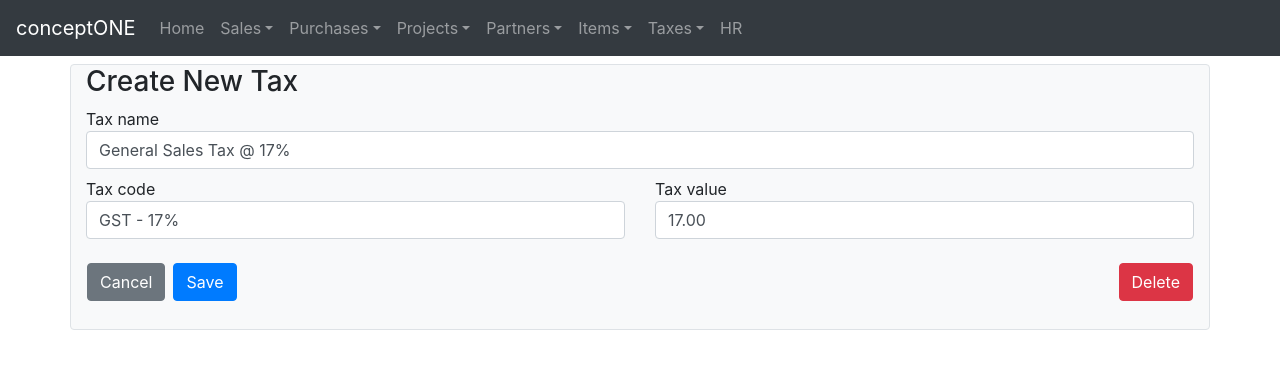
After one commit to asifmanan/conceptone, a Django app: page /taxrates/update/1/ in a window 1280 px wide. The commit adds this page. Shown: the top 369 px of the page. Run offline with Django 3.2, Linux system fonts and the light colour scheme; data comes from the database, SQL or seed files in the repository; both versions use the stored data as it was after the commit; some libraries are stand-ins or nearby versions.

Commit message:
tax crud implemented

```diff
--- a/conceptone/crudbasic/admin.py
+++ b/conceptone/crudbasic/admin.py
@@ -1,7 +1,8 @@
 from django.contrib import admin
-from crudbasic.models import Customers, Suppliers, Projects, Items
+from crudbasic.models import Customers, Suppliers, Projects, Items, TaxRate
 # Register your models here.
 admin.site.register(Customers)
 admin.site.register(Suppliers)
 admin.site.register(Projects)
 admin.site.register(Items)
+admin.site.register(TaxRate)
--- a/conceptone/crudbasic/forms.py
+++ b/conceptone/crudbasic/forms.py
@@ -5,8 +5,21 @@ from crudbasic.models import (Customers,
                                 Projects,
                                 Items,
                                 OrderItem,
-                                PurchaseOrder,)
+                                PurchaseOrder,
+                                TaxRate,
+                                )
 from crudbasic.basic_functions import get_col_heads
+
+class TaxRateForm(forms.ModelForm):
+    tax_value = forms.DecimalField(max_digits=5,decimal_places=2,initial=0.00,widget=forms.TextInput(attrs={'class': 'form-control'}))
+    class Meta:
+        model = TaxRate
+        fields = '__all__'
+        widgets = {
+                'tax_name':forms.TextInput(attrs={'class':'form-control'}),
+                'tax_code':forms.TextInput(attrs={'class':'form-control'}),
+                # 'tax_value':forms.NumberInput(attrs={'class':'form-control'}),
+                }
 
 class PurchaseOrderForm(forms.ModelForm):
     class Meta:
--- a/conceptone/crudbasic/models.py
+++ b/conceptone/crudbasic/models.py
@@ -81,16 +81,22 @@ class Items(models.Model):
     def this_class_name(self):
         return 'Item'
 
-class TaxTable(models.Model):
+class TaxRate(models.Model):
+    tax_code = models.CharField(max_length=16)
     tax_name = models.CharField(max_length=64)
     tax_value = models.DecimalField(max_digits=5, decimal_places=2)
+    created_on = models.DateTimeField(auto_now_add=True)
+    updated_on = models.DateTimeField(auto_now=True)
+
+    def __str__(self):
+        return self.tax_name
 
 class PurchaseOrder(models.Model):
     po_number = models.CharField(max_length=16)
     po_date = models.DateField()
     po_supplier = models.ForeignKey(Suppliers, on_delete=models.PROTECT)
     po_amount = models.DecimalField(max_digits=14, decimal_places=2)
-    po_tax = models.ForeignKey(TaxTable, on_delete=models.PROTECT)
+    po_tax = models.ForeignKey(TaxRate, on_delete=models.PROTECT)
     # po_payment_status
     created_on = models.DateTimeField(auto_now_add=True)
     updated_on = models.DateTimeField(auto_now=True)
--- a/conceptone/crudbasic/urls.py
+++ b/conceptone/crudbasic/urls.py
@@ -9,19 +9,23 @@ urlpatterns=[
     path('suppliers/',views.SupplierView.as_view(),name='suppliers'),
     path('items/',views.ItemView.as_view(),name='items'),
     path('projects/',views.ProjectView.as_view(),name='projects'),
+    path('taxrates/',views.TaxRateView.as_view(),name='taxrates'),
 
     path('createcustomer/',views.CreateCustomerView.as_view(),name='createcustomer'),
     path('createsupplier/',views.CreateSupplierView.as_view(),name='createsupplier'),
     path('createitem/',views.CreateItemView.as_view(),name='createitem'),
     path('createproject/',views.CreateProjectView.as_view(),name='createproject'),
+    path('createtax/',views.CreateTaxRateView.as_view(),name='createtax'),
 
     path('customers/update/<int:pk>/',views.UpdateCustomerView.as_view(),name='updatecustomer'),
     path('suppliers/update/<int:pk>/',views.UpdateSupplierView.as_view(),name='updatesupplier'),
     path('items/update/<int:pk>/',views.UpdateItemView.as_view(),name='updateitem'),
     path('projects/update/<int:pk>/',views.UpdateProjectView.as_view(),name='updateproject'),
+    path('taxrates/update/<int:pk>/',views.UpdateTaxRateView.as_view(),name='updatetaxrate'),
 
     path('customers/delete/<int:pk>',views.DeleteCustomerView.as_view(),name='customerdelete'),
     path('suppliers/delete/<int:pk>',views.DeleteSupplierView.as_view(),name='supplierdelete'),
     path('items/delete/<int:pk>',views.DeleteItemView.as_view(),name='itemdelete'),
     path('projects/delete/<int:pk>',views.DeleteProjectView.as_view(),name='projectdelete'),
+    path('taxrates/delete/<int:pk>',views.DeleteTaxRateView.as_view(),name='taxratedelete'),
 ]
--- a/conceptone/crudbasic/views.py
+++ b/conceptone/crudbasic/views.py
@@ -1,7 +1,20 @@
 from django.shortcuts import render, redirect
 from django.urls import reverse, reverse_lazy
-from crudbasic.models import Customers, Suppliers, Projects, Items
-from crudbasic.forms import CustomerForm, SupplierForm, ProjectForm, ItemForm, BasicSearch
+from crudbasic.models import (
+                                Customers,
+                                Suppliers,
+                                Projects,
+                                Items,
+                                TaxRate,
+                            )
+from crudbasic.forms import (
+                                CustomerForm,
+                                SupplierForm,
+                                ProjectForm,
+                                ItemForm,
+                                TaxRateForm,
+                                BasicSearch,
+                            )
 from django.utils import translation
 from django.views.generic import View, TemplateView, ListView, DetailView, CreateView, UpdateView, DeleteView
 from crudbasic.basic_functions import get_col_heads
@@ -12,6 +25,26 @@ class IndexView(TemplateView):
     def get_context_data(self,**kwargs):
         context = super().get_context_data(**kwargs)
         context['page_title'] = ''
+        return context
+
+class TaxRateView(ListView):
+    model = TaxRate
+    template_name='crudbasic/basedisplay.html'
+
+    def get_context_data(self, **kwargs):
+    # Call the base implementation first to get a context
+        context = super().get_context_data(**kwargs)
+        # Add in a QuerySet of all the books
+        context['page_data'] = TaxRate.objects.order_by('created_on')
+
+        table_head_temp = get_col_heads(TaxRate)
+        table_head = []
+        for idx, val in enumerate(table_head_temp):
+            table_head.append(str(val[1]).split(" ")[1])
+
+        context['table_head'] = table_head
+        context['main_title'] = 'Tax Rates'
+        context['create_link'] = create_link= {'name':'Define New Tax','value':'crudbasic:createtax'}
         return context
 
 class CustomerView(TemplateView):
@@ -202,6 +235,18 @@ class ItemView(TemplateView):
 #######################
 ####   CreateViews  ###
 #######################
+
+class CreateTaxRateView(CreateView):
+    model = TaxRate
+    form_class = TaxRateForm
+    template_name='crudbasic/createtax.html'
+
+    def get_success_url(self):
+        if 'save-addnew' in self.request.POST:
+            return reverse('crudbasic:createtax')
+        else:
+            return reverse('crudbasic:index')
+
 class CreateCustomerView(CreateView):
     # fields = '__all__'
     # if defining form_class then fields cannot be used
@@ -252,6 +297,14 @@ class CreateProjectView(CreateView):
 ####   UpdateViews  ###
 #######################
 
+class UpdateTaxRateView(UpdateView):
+    model = TaxRate
+    form_class = TaxRateForm
+    template_name = 'crudbasic/createtax.html'
+
+    def get_success_url(self):
+        return reverse('crudbasic:taxrates')
+
 class UpdateCustomerView(UpdateView):
     model = Customers
     form_class = CustomerForm
@@ -288,6 +341,11 @@ class UpdateProjectView(UpdateView):
 ####   DeleteViews  ###
 #######################
 
+class DeleteTaxRateView(DeleteView):
+    model = TaxRate
+    success_url = reverse_lazy('crudbasic:taxrates')
+    template_name = 'crudbasic/dialog/objdelconf.html'
+
 class DeleteCustomerView(DeleteView):
     model = Customers
     success_url = reverse_lazy('crudbasic:customers')
--- a/conceptone/templates/crudbasic/basedisplay.html
+++ b/conceptone/templates/crudbasic/basedisplay.html
@@ -4,6 +4,7 @@
 <h3 class="">{{ main_title }}</h3>
 <a class="" href="{% url create_link.value %}">{{ create_link.name }}</a>
 <hr class="">
+{% if search_form %}
 <form method="POST">{% csrf_token %}
   <div class="row mb-0">
     <div class="col-xl-2 col-lg-3 col-md-4 mb-2">
@@ -17,6 +18,7 @@
     </div>
   </div>
 </form>
+{% endif %}
 <div class="row">
   <div class="col-md-12">
     <div class="mt-0 pb-3 pt-1">
@@ -38,6 +40,8 @@
           {% include 'crudbasic/tables/itemtable.html' %}
         {% elif main_title == 'Projects' %}
           {% include 'crudbasic/tables/projecttable.html' %}
+        {% elif main_title == 'Tax Rates' %}
+          {% include 'crudbasic/tables/taxratetable.html' %}
         {% endif %}
       </tbody>
     </table>
--- a/conceptone/templates/crudbasic/buttonpanel/updatebuttonpanel.html
+++ b/conceptone/templates/crudbasic/buttonpanel/updatebuttonpanel.html
@@ -2,5 +2,3 @@
 <a class="btn btn-secondary ml-3" href="{{back_url}}">Cancel</a>
 <button type="submit" class="btn btn-primary ml-2" name="save">Save</button>
 <a class="btn btn-danger mr-3 ml-auto" href="../../delete/{{object.id}}">Delete</a>
-
-{% include 'crudbasic/dialog/deleteConfirmation.html' %}
--- /dev/null
+++ b/conceptone/templates/crudbasic/createtax.html
@@ -0,0 +1,33 @@
+<!DOCTYPE html>
+{% extends "crudbasic/base.html" %}
+{% block body_block %}
+  <div class="container pb-1 border bg-light rounded">
+    <h3>Create New Tax</h3>
+    <form method="post">{% csrf_token %}
+      <div class="row mb-2">
+        <div class="col-md-12">
+          {{ form.tax_name.label }}
+          {{ form.tax_name }}
+        </div>
+      </div>
+      <div class="row mb-4">
+        <div class="col-md-6">
+          {{ form.tax_code.label }}
+          {{ form.tax_code }}
+        </div>
+        <div class="col-md-6">
+          {{ form.tax_value.label }}
+          {{ form.tax_value }}
+        </div>
+      </div>
+      <div class="row mb-4">
+        {% url 'crudbasic:taxrates' as back_url %}
+        {% if not form.instance.pk %}
+          {% include "crudbasic/buttonpanel/createbuttonpanel.html" %}
+        {% else %}
+          {% include "crudbasic/buttonpanel/updatebuttonpanel.html" %}
+        {% endif %}
+      </div>
+    </form>
+  </div>
+{% endblock body_block %}
--- a/conceptone/templates/crudbasic/navbar.html
+++ b/conceptone/templates/crudbasic/navbar.html
@@ -57,6 +57,14 @@
           <a class="dropdown-item" href="{% url 'crudbasic:createitem' %}">Create New Item</a>
         </div>
       </li>
+<!-- tax menu -->
+      <li class="nav-item dropdown">
+          <a class="nav-link dropdown-toggle" data-toggle="dropdown" href="#" role="button" aria-haspopup="true" aria-expanded="false">Taxes</a>
+        <div class="dropdown-menu">
+          <a class="dropdown-item" href="{% url 'crudbasic:taxrates' %}">View Taxes</a>
+          <a class="dropdown-item" href="{% url 'crudbasic:createtax' %}">Create New Tax</a>
+        </div>
+      </li>
 <!-- hr menu item -->
       <li class="nav-item">
         <a class="nav-link" href="#">HR</a>
```
Also changed, not shown: conceptone/templates/crudbasic/tables/taxratetable.html (added, +10 -0 lines), conceptone/db.sqlite3.
